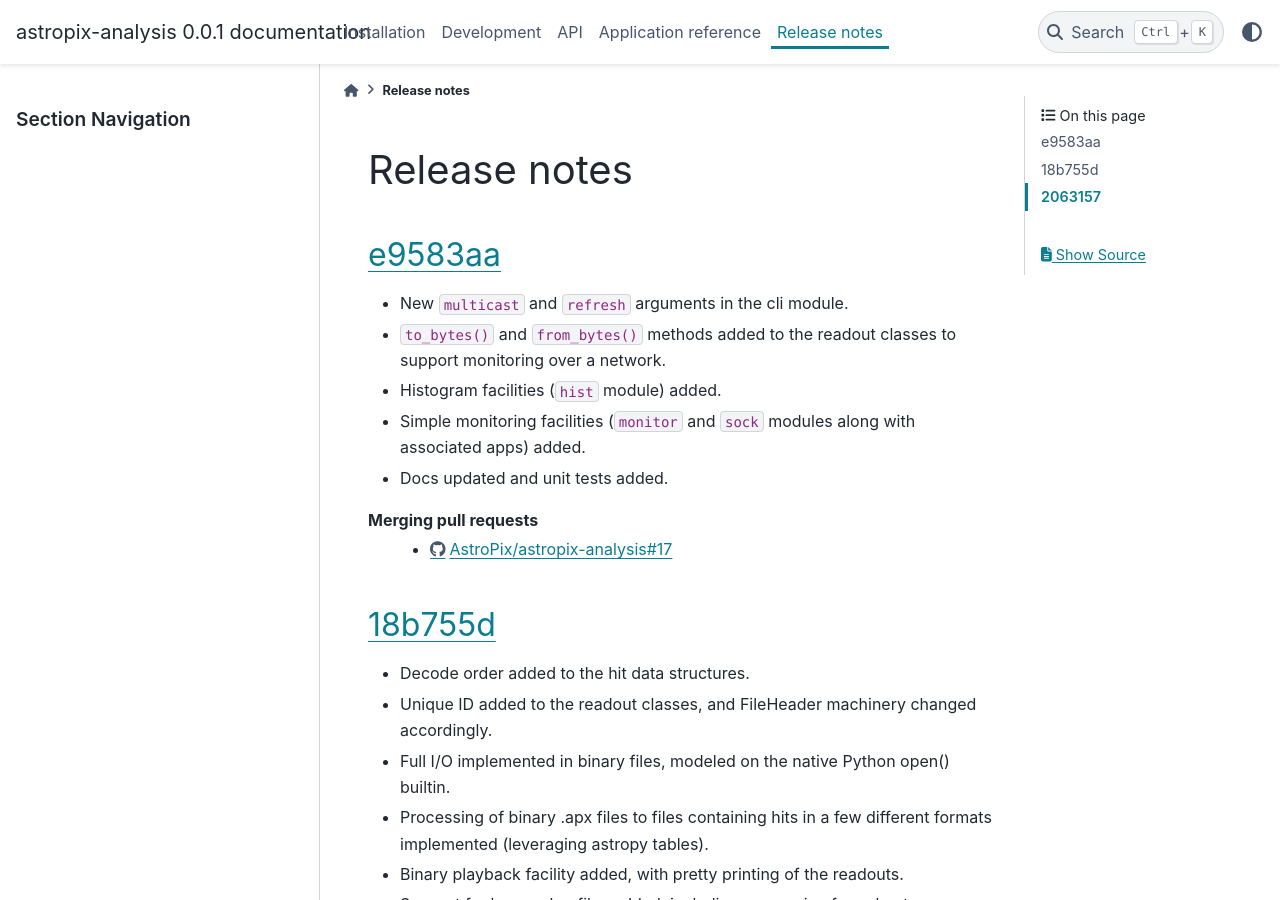
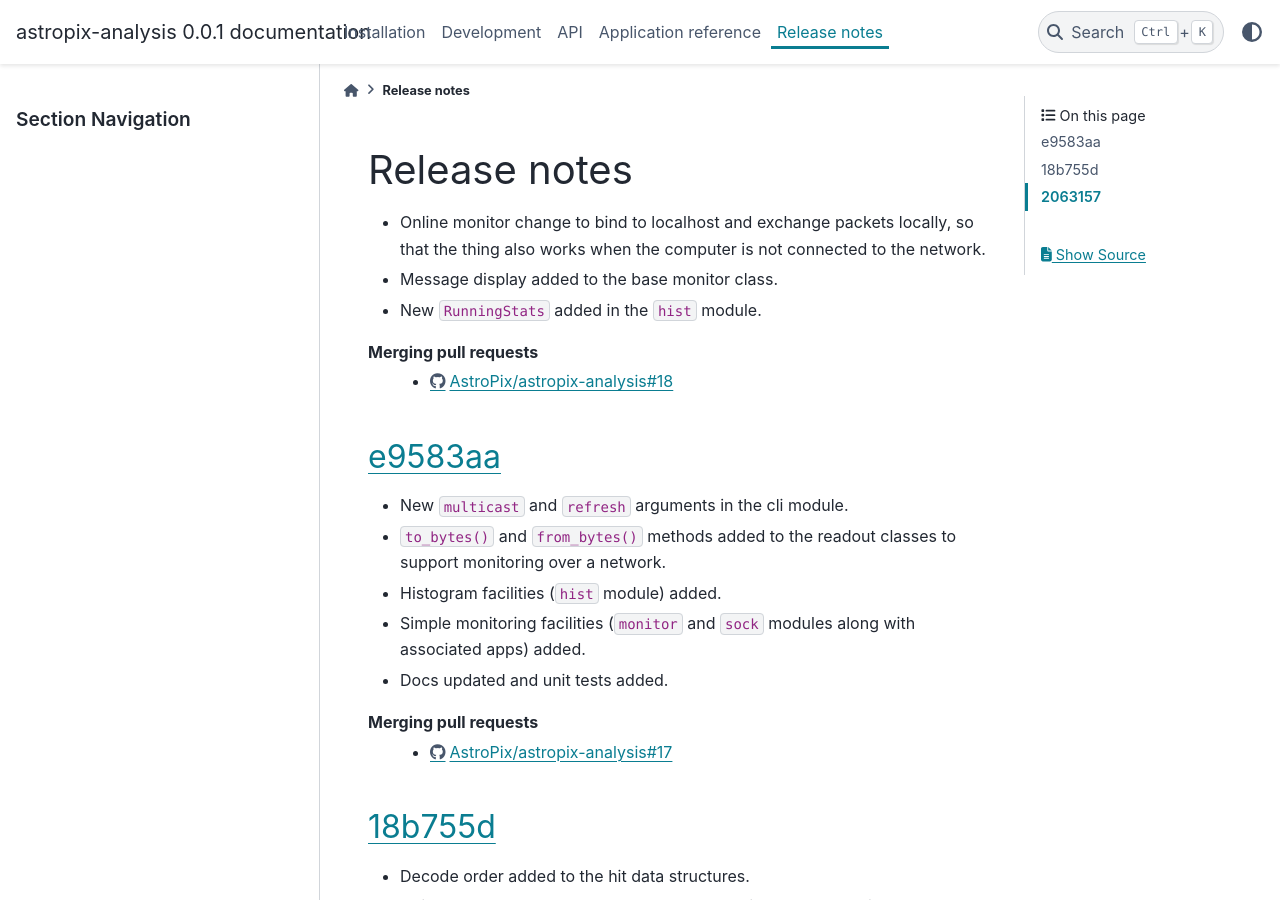
Before and after one commit to AstroPix/astropix-analysis, a Sphinx documentation site: the page built from docs/release_notes.rst, in a window 1280 px wide and 900 px high. Built offline with Sphinx 7.4.7 and the PyData theme 0.15.4, drawn with Linux system fonts in a browser that asks for light colours; formulas are drawn with MathJax 3.

Commit message:
Updated release notes.

```diff
--- a/docs/release_notes.rst
+++ b/docs/release_notes.rst
@@ -2,6 +2,15 @@
 
 Release notes
 =============
+
+
+* Online monitor change to bind to localhost and exchange packets locally,
+  so that the thing also works when the computer is not connected to the network.
+* Message display added to the base monitor class.
+* New ``RunningStats`` added in the ``hist`` module.
+
+Merging pull requests
+  * https://github.com/AstroPix/astropix-analysis/pull/18
 
 
 `e9583aa <https://github.com/AstroPix/astropix-analysis/tree/e9583aa>`_
```
